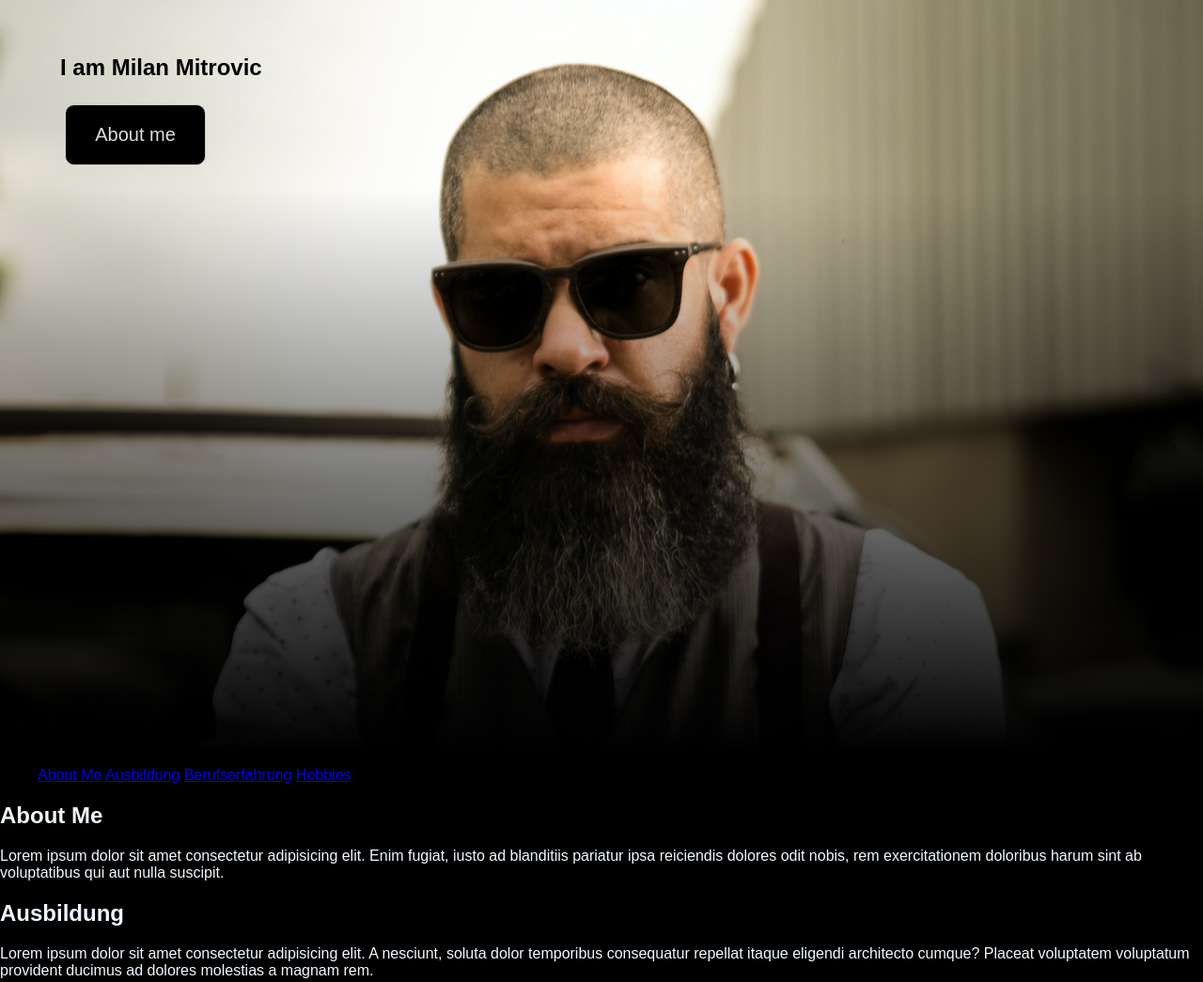
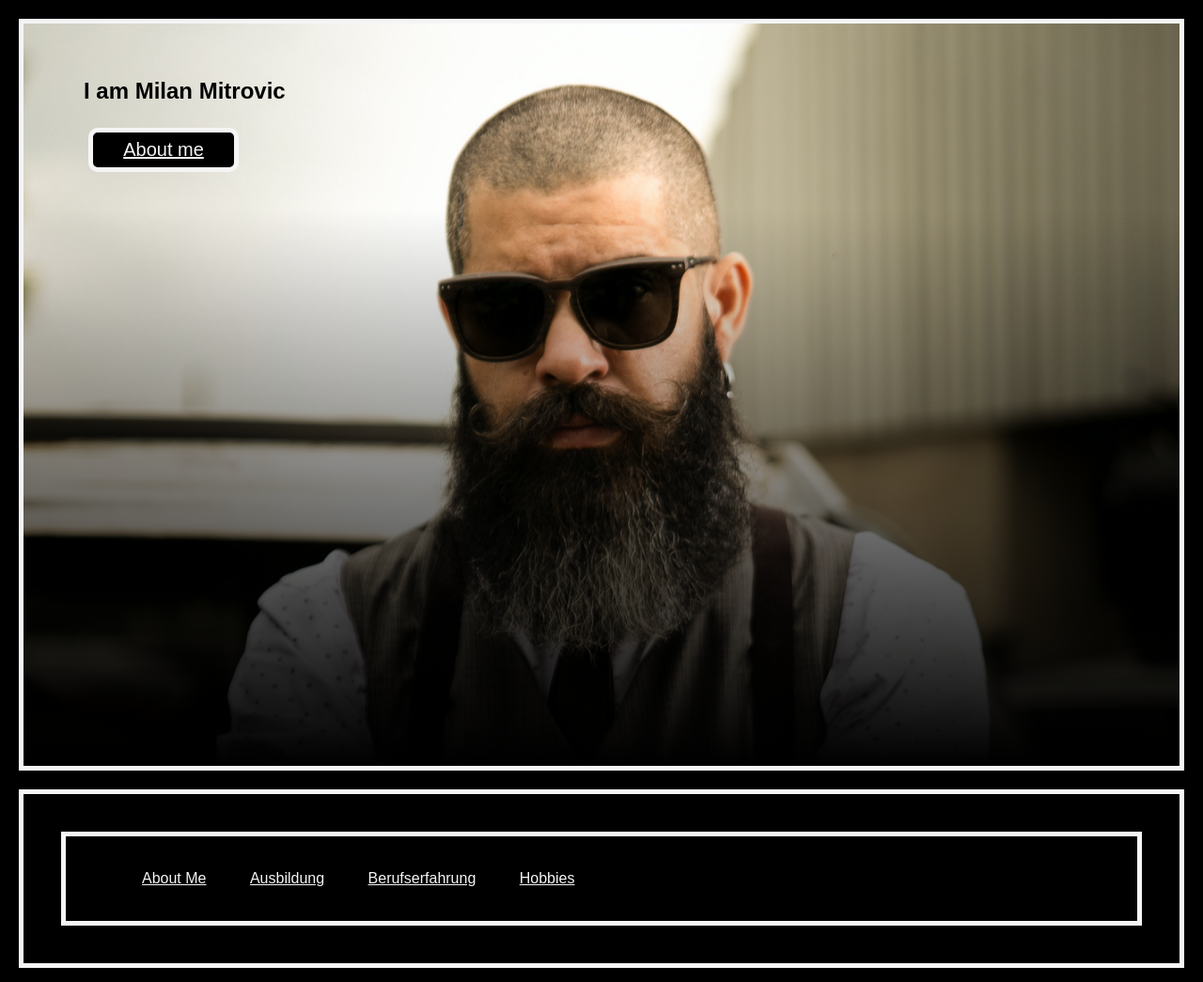
Before and after one commit to Mitrovic-Milan/personal-website, a plain HTML site: page index.html in a window 1280 px wide. Shown: the top 1045 px of the page at 94% size. Drawn offline with Linux system fonts and the light colour scheme.

Commit message:
cgange h2

```diff
--- a/index.html
+++ b/index.html
@@ -11,13 +11,15 @@
     <main>
       <section class="hero">
         <h1>I am Milan Mitrovic</h1>
-        <button href="#menu" type="button">About me</button>
+       <div class="Look">
+        <a href="#ich">About me</a>
+       </div>
       </section>
       <section id="ich">
         <nav class="menu">
-         <ul class="mitte">
+         <ul class="bar">
           <a href="#aboutme">About Me</a>
-          <a href="#ausblidung">Ausbildung</a>
+          <a href="#ausbildung">Ausbildung</a>
           <a href="#Berufserfahrung">Berufserfahrung</a>
           <a href="#Hobbies">Hobbies</a>
          </ul>
--- a/styles.css
+++ b/styles.css
@@ -1,6 +1,6 @@
 body {
   background-color: black;
-  color: aliceblue;
+  color: whitesmoke;
   font-family: sans-serif;
   margin: 0;
 }
@@ -19,16 +19,16 @@ body {
   justify-content: space-around;
 }
 
-button {
+ .Look {
   display: inline-block;
   background-color: black;
   border-radius: 10px;
-  border: 1px double #ccc;
-  color: #eeee;
+  border: 5px solid whitesmoke;
+  color: yellow;
   text-align: center;
   font-size: 20px;
-  padding: 20px;
-  width: 150px;
+  padding: 7px;
+  width: 160px;
   -webkit-transition: all 0.5s;
   -moz-transition: all 0.5s;
   -o-transition: all 0.5s;
@@ -36,6 +36,64 @@ button {
   cursor: pointer;
   margin: 5px;
 }
-button:hover {
-  background-color: green;
+
+* {
+  box-sizing: border-box;
 }
+
+nav {
+  border: 5px solid whitesmoke;
+  padding: 20px;
+  margin: 20px;
+  height: 10px
+
+  display: flex;
+  flex-direction: row;
+  flex-wrap: wrap;
+  gap: 5px;
+
+  justify-content: space-evenly;
+  align-items: flex-start;
+}
+
+a {
+  padding: 20px;
+  margin: 1px;
+
+  color: whitesmoke;
+}
+
+section {
+  border: 5px solid whitesmoke;
+  padding: 20px;
+  margin: 20px;
+  height: 10px
+
+  display: flex;
+  flex-direction: row;
+  flex-wrap: wrap;
+  gap: 5px;
+
+  justify-content: space-evenly;
+  align-items: flex-start;
+}
+
+h2, h3 {
+  text-decoration-line: underline
+
+}
+
+footer{
+  border: 5px solid whitesmoke;
+  padding: 20px;
+  margin: 20px;
+  height: 10px
+
+  display: flex;
+  flex-direction: row;
+  flex-wrap: wrap;
+  gap: 5px;
+
+  justify-content: space-evenly;
+  align-items: flex-start;
+}
```
